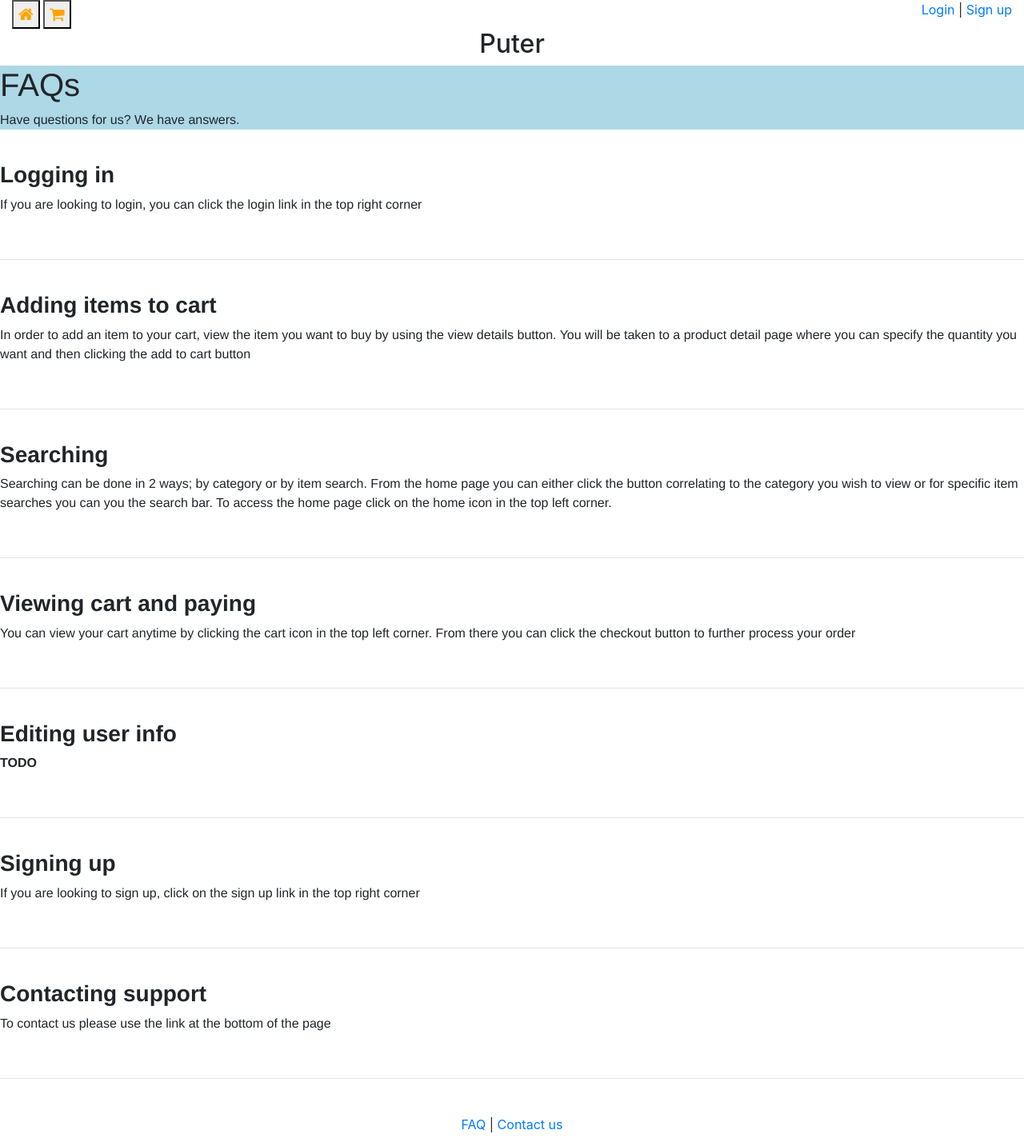
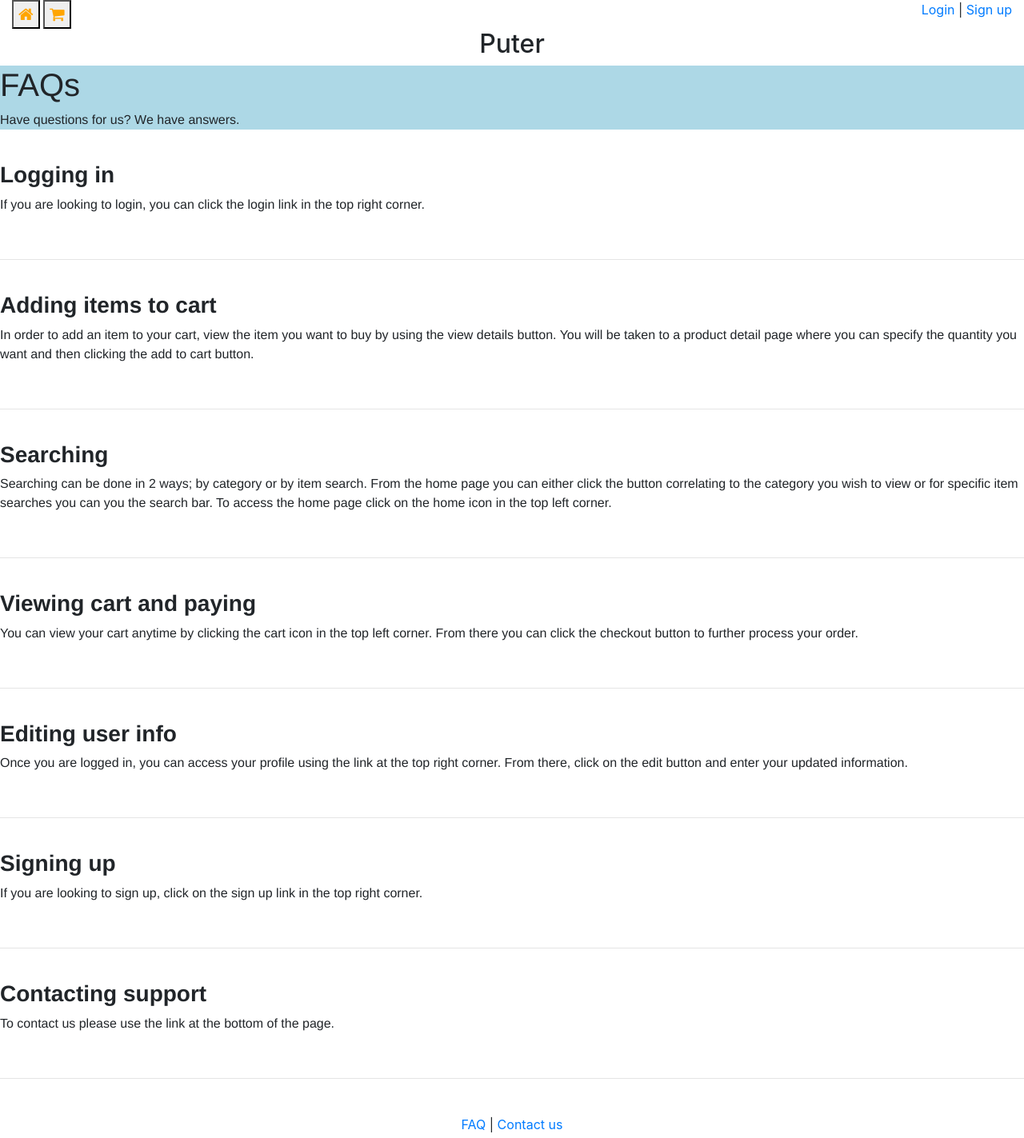
Before and after one commit to TheAeroHead/Puter, a Django app: page /index/faq in a window 1280 px wide. Shown: the whole page at 80% size. Run offline with Django 3.2, Linux system fonts and the light colour scheme; some libraries are stand-ins or nearby versions.

Commit message:
finished faq

```diff
--- a/templates/faq.html
+++ b/templates/faq.html
@@ -11,7 +11,7 @@
 
 <div>
     <h3 style="font-family:Helvetica;"><b>Logging in</b></h3>
-    <p style="font-family:Helvetica;">If you are looking to login, you can click the login link in the top right corner</p>
+    <p style="font-family:Helvetica;">If you are looking to login, you can click the login link in the top right corner.</p>
     <br>
     <hr>
     <br>
@@ -20,7 +20,7 @@
 <div>
     <h3 style="font-family:Helvetica;"><b>Adding items to cart</b></h3>
     <p style="font-family:Helvetica;">In order to add an item to your cart, view the item you want to buy by using the view details button. You will be taken
-	to a product detail page where you can specify the quantity you want and then clicking the add to cart button</p>
+	to a product detail page where you can specify the quantity you want and then clicking the add to cart button.</p>
     <br>
     <hr>
     <br>
@@ -39,7 +39,7 @@
 <div>
     <h3 style="font-family:Helvetica;"><b>Viewing cart and paying</b></h3>
     <p style="font-family:Helvetica;">You can view your cart anytime by clicking the cart icon in the top left corner. From there you can click the checkout
-	button to further process your order</p>
+	button to further process your order.</p>
     <br>
     <hr>
     <br>
@@ -47,7 +47,8 @@
 
 <div>
     <h3 style="font-family:Helvetica;"><b>Editing user info</b></h3>
-    <p style="font-family:Helvetica;"><strong>TODO</strong></p>
+    <p style="font-family:Helvetica;">Once you are logged in, you can access your profile using the link at the top right corner. From there, click on the
+	edit button and enter your updated information.</p>
     <br>
     <hr>
     <br>
@@ -55,7 +56,7 @@
 
 <div>
     <h3 style="font-family:Helvetica;"><b>Signing up</b></h3>
-    <p style="font-family:Helvetica;">If you are looking to sign up, click on the sign up link in the top right corner</p>
+    <p style="font-family:Helvetica;">If you are looking to sign up, click on the sign up link in the top right corner.</p>
     <br>
     <hr>
     <br>
@@ -63,7 +64,7 @@
 
 <div>
     <h3 style="font-family:Helvetica;"><b>Contacting support</b></h3>
-    <p style="font-family:Helvetica;">To contact us please use the link at the bottom of the page</p>
+    <p style="font-family:Helvetica;">To contact us please use the link at the bottom of the page.</p>
     <br>
     <hr>
     <br>
```
Also changed, not shown: templates/products/profile_info.html (+0 -9 lines).
